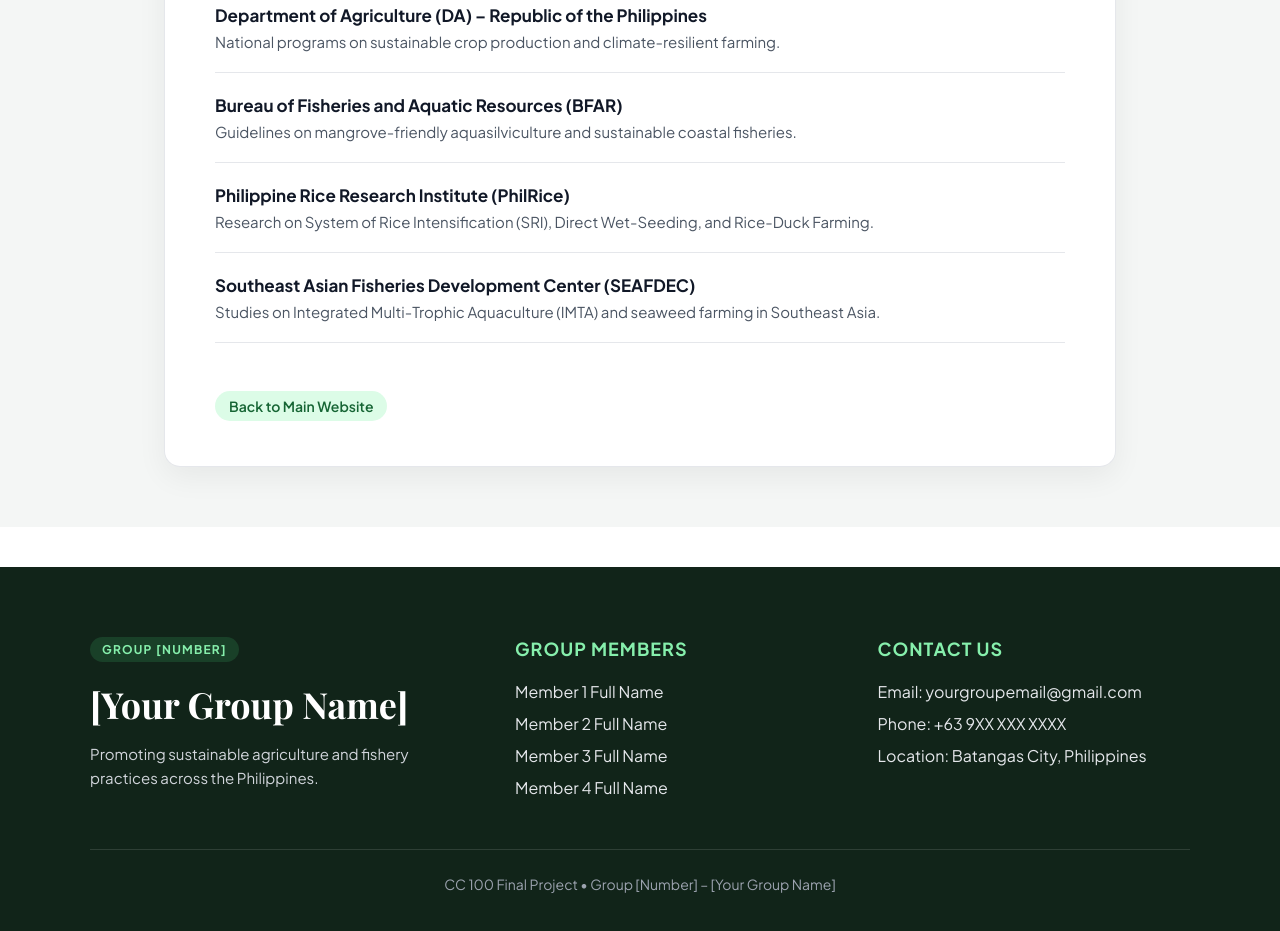
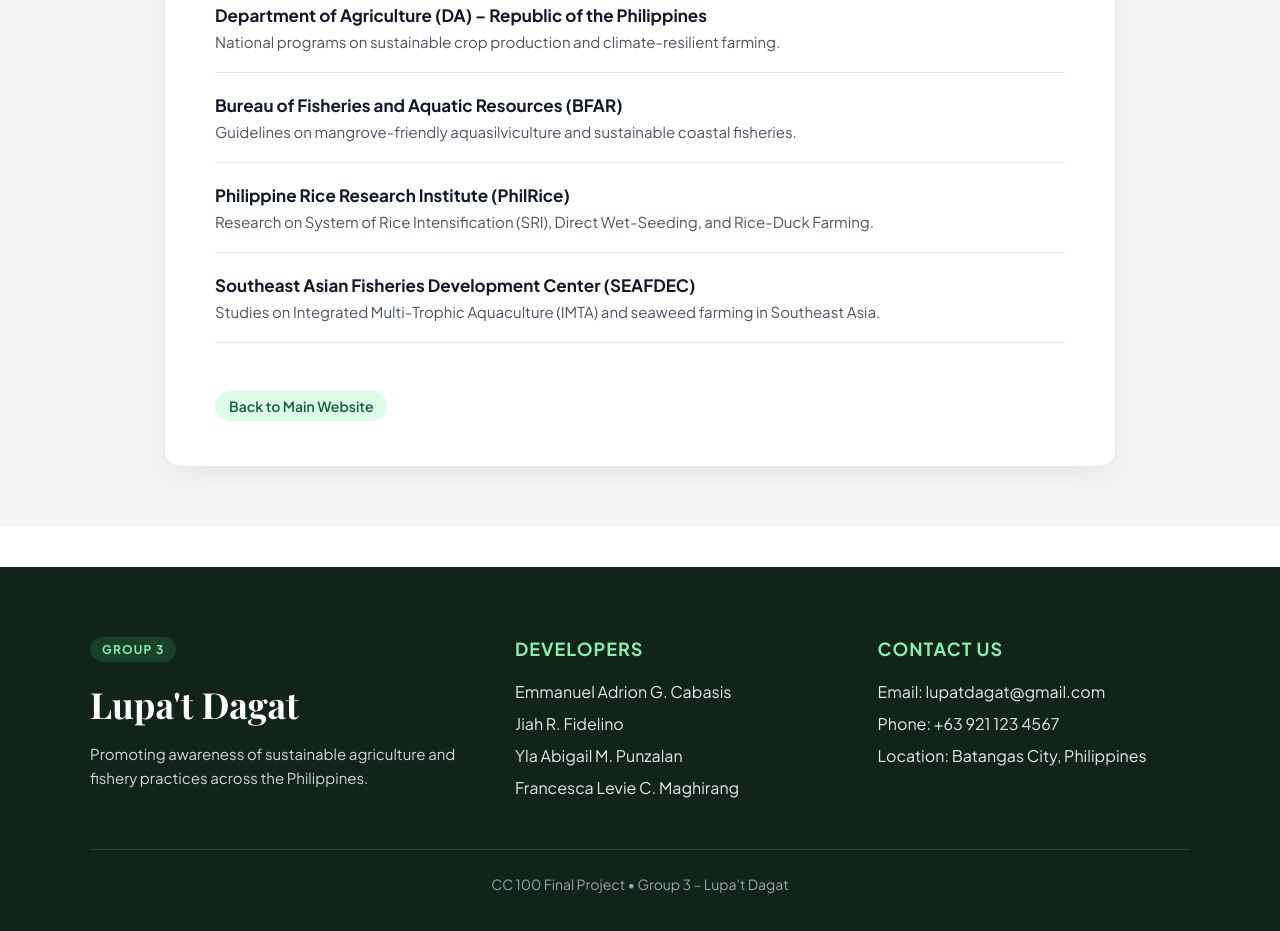
Before and after one commit to latesttheweev-prog/Final-Project-VSC, a plain HTML site: page sources.html in a window 1280 px wide. Shown: the part 295-1226 px from the top of the page. Drawn offline with nearby package versions, Linux system fonts and the light colour scheme.

Commit message:
Edited parts of headers and such, added group name number, and group members

```diff
--- a/sources.html
+++ b/sources.html
@@ -57,26 +57,26 @@
   </main>
 
   <!-- Group & Contacts Footer -->
-  <footer class="sources-footer">
+ <footer id="sources" class="sources-footer">
     <div class="footer-container">
 
       <!-- Column 1: Group Number & Name -->
       <div class="footer-col">
-        <span class="category-badge dark">Group [Number]</span>
-        <h2>[Your Group Name]</h2>
+        <span class="category-badge dark">Group 3</span>
+        <h2>Lupa't Dagat</h2>
         <p class="footer-desc">
-          Promoting sustainable agriculture and fishery practices across the Philippines.
+          Promoting awareness of sustainable agriculture and fishery practices across the Philippines.
         </p>
       </div>
 
       <!-- Column 2: List of Members -->
       <div class="footer-col">
-        <h3>Group Members</h3>
+        <h3>Developers</h3>
         <ul class="footer-list">
-          <li>Member 1 Full Name</li>
-          <li>Member 2 Full Name</li>
-          <li>Member 3 Full Name</li>
-          <li>Member 4 Full Name</li>
+          <li>Emmanuel Adrion G. Cabasis</li>
+          <li>Jiah R. Fidelino</li>
+          <li>Yla Abigail M. Punzalan</li>
+          <li>Francesca Levie C. Maghirang</li>
         </ul>
       </div>
 
@@ -84,15 +84,15 @@
       <div class="footer-col">
         <h3>Contact Us</h3>
         <ul class="footer-list">
-          <li>Email: yourgroupemail@gmail.com</li>
-          <li>Phone: +63 9XX XXX XXXX</li>
+          <li>Email: lupatdagat@gmail.com</li>
+          <li>Phone: +63 921 123 4567</li>
           <li>Location: Batangas City, Philippines</li>
         </ul>
       </div>
 
     </div>
 
-    <p class="footer-note">CC 100 Final Project • Group [Number] – [Your Group Name]</p>
+    <p class="footer-note">CC 100 Final Project • Group 3 – Lupa't Dagat</p>
   </footer>
 
   <!-- Single Sidebar Toggle Script -->
--- a/style.css
+++ b/style.css
@@ -163,7 +163,7 @@ body {
   flex-direction: column;
   justify-content: center;
   align-items: flex-start;
-  padding: 120px 50px 0 50px;
+  padding: 0px 50px 0 50px;
   box-sizing: border-box;
 }
 
```
Also changed, not shown: index.html (+14 -13 lines).
